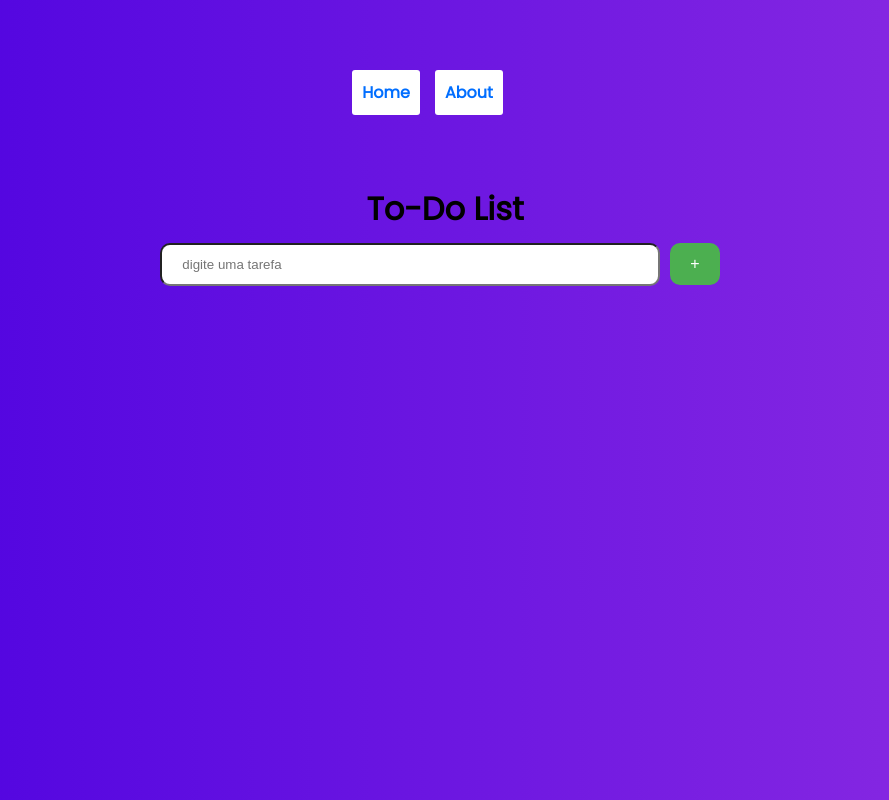
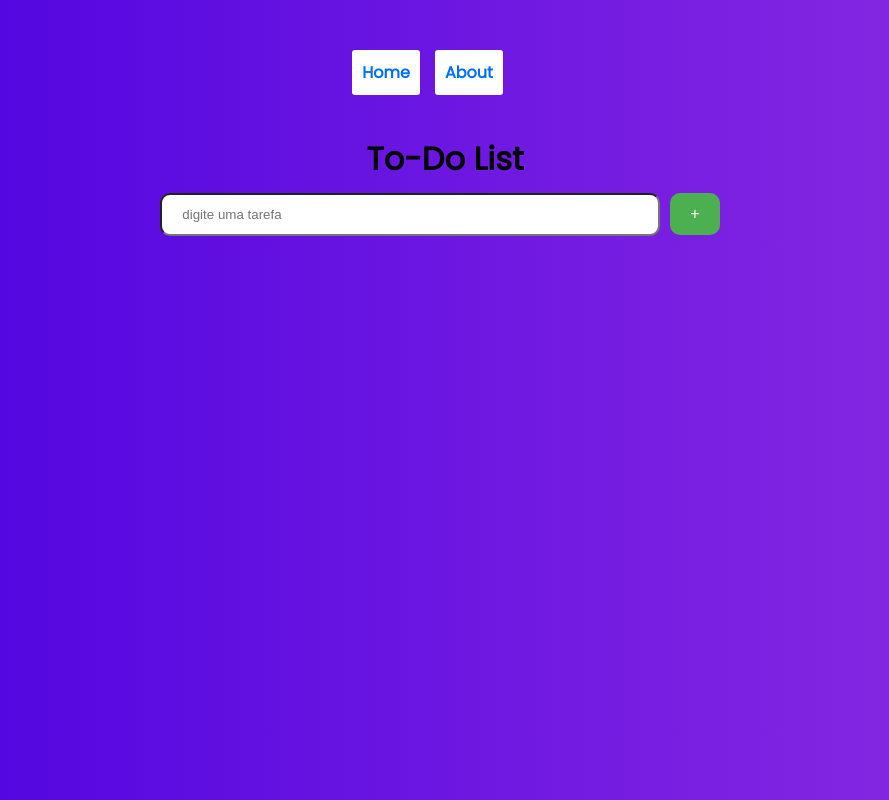
Before and after one commit to Alfredo-Neto/vue-todo-app, a Vue app: page / in a window 1280 px wide. Shown: the whole page, without its empty margins (195-1084 px from the left). Built offline with nearby package versions, Linux system fonts and the light colour scheme; the HTML template or start-up script is replaced by a standard one.

Commit message:
tweaked a bit with the css

```diff
--- a/src/App.vue
+++ b/src/App.vue
@@ -16,8 +16,19 @@ export default {
 </script>
 
 <style>
+
+* {
+  box-sizing: border-box;
+  margin: 0;
+  padding: 0;
+}
+
 body {
-  padding-top: 50px;
+  background: #8E2DE2;  /* fallback for old browsers */
+  background: -webkit-linear-gradient(to right, #4A00E0, #8E2DE2);  /* Chrome 10-25, Safari 5.1-6 */
+  background: linear-gradient(to right, #4A00E0, #8E2DE2); /* W3C, IE 10+/ Edge, Firefox 16+, Chrome 26+, Opera 12+, Safari 7+ */
+  font-family: 'Poppins', sans-serif;
+  padding-top: 30px;
 }
 
 nav {
--- a/src/components/Todo-App.vue
+++ b/src/components/Todo-App.vue
@@ -48,25 +48,12 @@ export default {
 <style>
 @import url('https://fonts.googleapis.com/css2?family=Poppins&display=swap');
 
-* {
-  box-sizing: border-box;
-  margin: 0;
-  padding: 0;
-}
-
-body {
-  background: #8E2DE2;  /* fallback for old browsers */
-  background: -webkit-linear-gradient(to right, #4A00E0, #8E2DE2);  /* Chrome 10-25, Safari 5.1-6 */
-  background: linear-gradient(to right, #4A00E0, #8E2DE2); /* W3C, IE 10+/ Edge, Firefox 16+, Chrome 26+, Opera 12+, Safari 7+ */
-  font-family: 'Poppins', sans-serif;
-}
-
 #todo-app {
   display: flex;
   justify-content: center;
   align-items: center;
   flex-direction: column;
-  margin-top: 50px;
+  margin-top: 20px;
 }
 
 input[type=text] {
```
